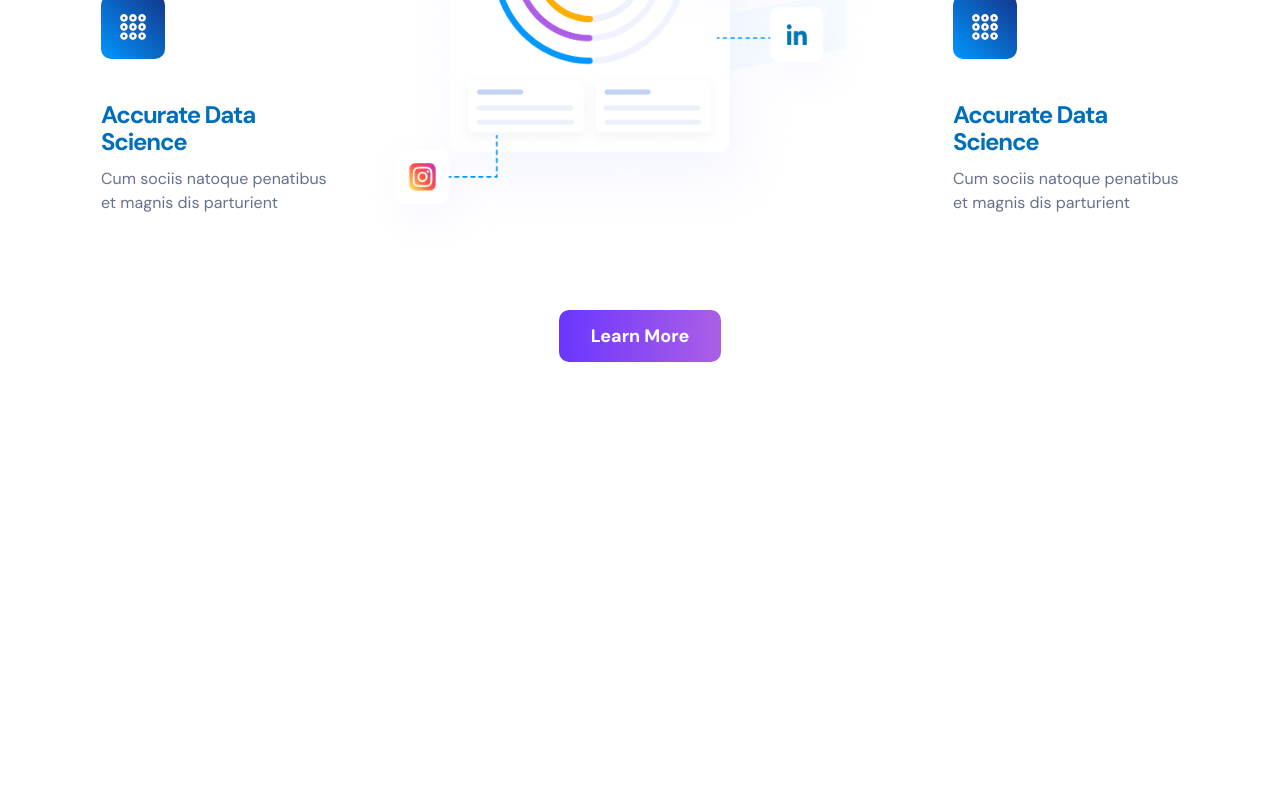
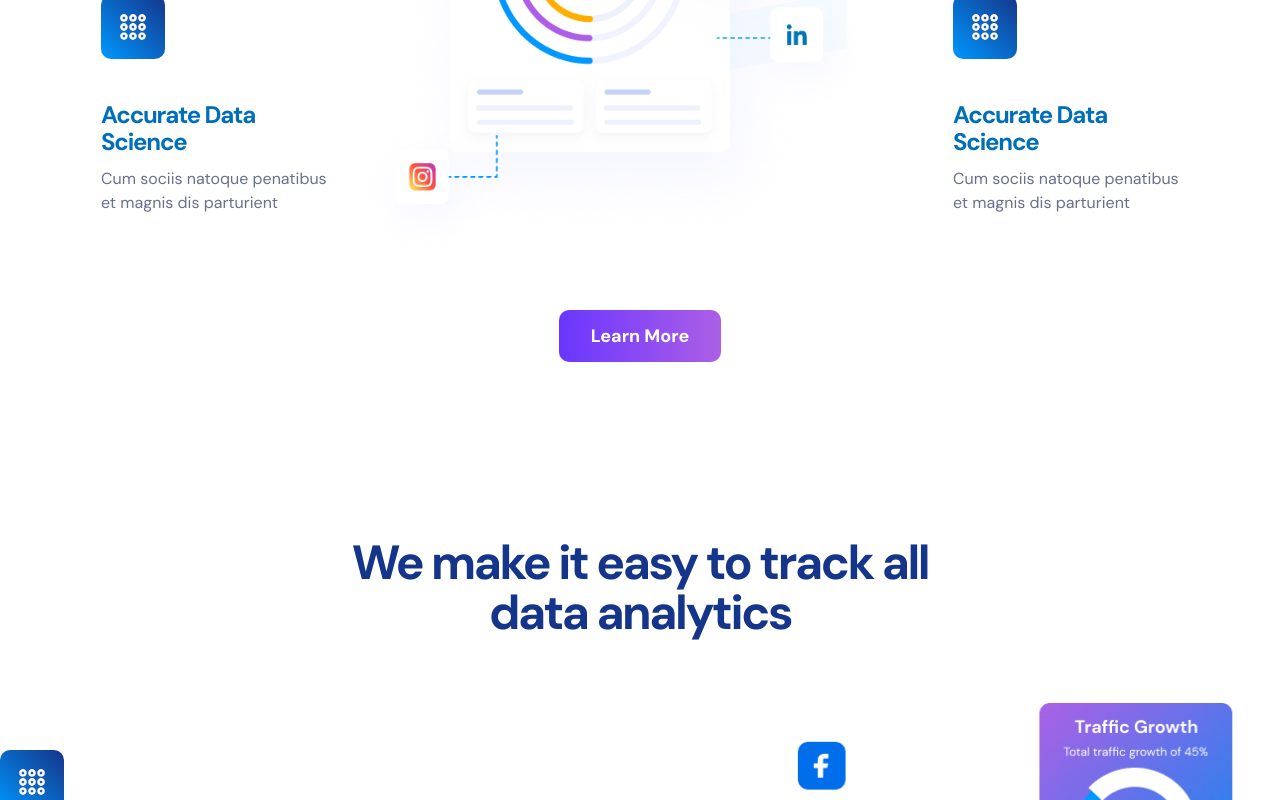
Before and after one commit to khoms/saas-landing, a React (Vite) app: page / in a window 1280 px wide. Shown: the part 2000-2800 px from the top of the page. Before the commit the page ends 2458 px from the top, so only its background shows below. Built offline with nearby package versions, Linux system fonts and the light colour scheme.

Commit message:
Create design for Feature section

```diff
--- a/src/App.jsx
+++ b/src/App.jsx
@@ -1,5 +1,6 @@
 import "./App.css";
 import Navbar from "./components/navbar/Navbar";
+import Feature from "./pages/landing/sections/Feature";
 import Hero from "./pages/landing/sections/Hero";
 import WhySasly from "./pages/landing/sections/WhySasly";
 
@@ -11,6 +12,7 @@ function App() {
         <Hero />
       </div>
       <WhySasly />
+      <Feature />
     </>
   );
 }
--- /dev/null
+++ b/src/components/card/FeatureCard.jsx
@@ -0,0 +1,29 @@
+import Button from "../button/Button";
+
+const FeatureCard = ({ image, icon, title, content }) => {
+  return (
+    <div className="flex flex-col-reverse gap-9 w-full justify-between items-center md:even:flex-row-reverse  md:flex-row">
+      <div className="flex flex-col items-center md:items-start ">
+        <div className=" inline-block p-4 bg-gradient-to-tr from-[#0097FE] to-[#14358A] rounded-[10px] mb-3">
+          <img src={icon} alt="stats-icon" className="size-8" />
+        </div>
+
+        <div className="space-y-3 mt-6 w-[480px] text-center md:text-left">
+          <div className="text-primary font-bold text-2xl leading-110 tracking-tighter ">
+            {title}
+          </div>
+          <div className="text-grayishText">{content}</div>
+        </div>
+        <div className="mt-6 md:mt-12">
+          <Button title="Learn More" size="sm" />
+        </div>
+      </div>
+
+      <div className="w-[335px] h-[268px] md:w-[509px] md:h-[406px] ">
+        <img src={image} alt="feature-image" className="size-full" />
+      </div>
+    </div>
+  );
+};
+
+export default FeatureCard;
--- /dev/null
+++ b/src/pages/landing/sections/Feature.jsx
@@ -0,0 +1,29 @@
+import FeatureCard from "../../../components/card/FeatureCard";
+import feature1 from "../../../assets/images/feature1.png";
+import keypad from "../../../assets/icons/keypad.svg";
+
+const Feature = () => {
+  const abc = [1, 2, 3];
+  return (
+    <div className="py-20 w-full flex justify-center font-dm-sans">
+      <div className="max-w-[1280px] mb-4 w-full">
+        <div className="mx-auto font-bold text-5xl text-[#14358A]  w-[580px] text-center tracking-tighter leading-105">
+          We make it easy to track all data analytics
+        </div>
+        <div className="space-y-16 mt-16">
+          {abc.map(() => (
+            <FeatureCard
+              icon={keypad}
+              image={feature1}
+              title="Real Time Data Analytics"
+              content="
+Lorem ipsum dolor sit amet, consectetuer adipiscing elit. Aenean commodo ligula eget dolor. Aenean massa. Cum sociis natoque penatibus et magnis dis parturient montes, nascetur"
+            />
+          ))}
+        </div>
+      </div>
+    </div>
+  );
+};
+
+export default Feature;
```
Also changed, not shown: src/assets/images/feature1.png (added).
